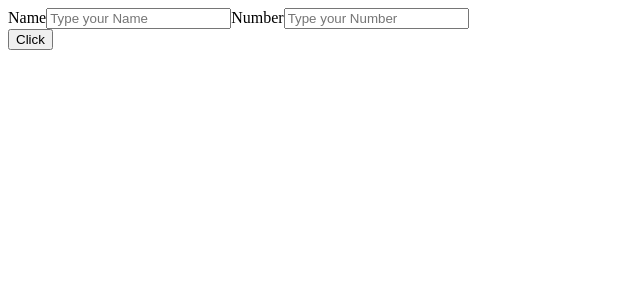
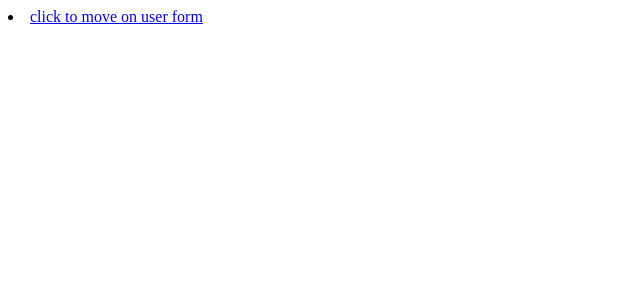
Before and after one commit to ManSOorcode/react-redux-thunk, a React (Vite) app: page /login in a window 1280 px wide. Shown: the top 300 px of the page, without its empty margins (0-640 px from the left). Built offline with nearby package versions, Linux system fonts and the light colour scheme; no server answers; data requests are answered from the project's data file.

Commit message:
✨ feat: set rout for all component

```diff
--- a/db.json
+++ b/db.json
@@ -19,36 +19,6 @@
       "id": 4,
       "name": "Isabela",
       "number": "345621324"
-    },
-    {
-      "name": "mansoor",
-      "number": "8282828282",
-      "id": 5
-    },
-    {
-      "name": "osama",
-      "number": "897674110",
-      "id": 6
-    },
-    {
-      "name": "kajal",
-      "number": "7895432324",
-      "id": 7
-    },
-    {
-      "name": "man",
-      "number": "33",
-      "id": 8
-    },
-    {
-      "name": "jjj",
-      "number": "234",
-      "id": 9
-    },
-    {
-      "name": "kk",
-      "number": "90",
-      "id": 10
     }
   ]
 }
--- a/src/App.jsx
+++ b/src/App.jsx
@@ -5,6 +5,10 @@ import { fetchUserData } from "./store/action";
 import { useDispatch, useSelector } from "react-redux";
 import UserData from "./component/UserData";
 import UserForm from "./component/UserForm";
+import { Route, Routes } from "react-router-dom";
+import Dashboard from "./component/Dashboard";
+import Login from "./component/login/Login";
+import Singup from "./component/signup/Signup";
 
 function App() {
   const result = useSelector((state) => state.result);
@@ -17,11 +21,21 @@ function App() {
     dispatch(fetchUserData());
   }, [dispatch]);
 
+  // return (
+  //   <>
+  //     <UserForm />
+  //     <UserData contacts={result} />
+  //   </>
+  // );
+
   return (
-    <>
-      <UserForm />
-      <UserData contacts={result} />
-    </>
+    <Routes>
+      <Route path="/" element={<Dashboard />} />
+      <Route path="login" element={<Login />} />
+      <Route path="singup" element={<Singup />} />
+      <Route path="login/form" element={<UserForm />} />
+      <Route path="login/form/data" element={<UserData contacts={result} />} />
+    </Routes>
   );
 }
 
--- /dev/null
+++ b/src/component/Dashboard.jsx
@@ -0,0 +1,23 @@
+import React from "react";
+import { Link, Outlet } from "react-router-dom";
+
+const Dashboard = () => {
+  return (
+    <div>
+      <h1>Dashboard</h1>
+
+      <nav>
+        <ul>
+          <li>
+            <Link to="/singup">Singup</Link>
+          </li>
+          <li>
+            <Link to="/login">Login</Link>
+          </li>
+        </ul>
+      </nav>
+    </div>
+  );
+};
+
+export default Dashboard;
--- a/src/component/UserData.jsx
+++ b/src/component/UserData.jsx
@@ -1,14 +1,25 @@
+/* eslint-disable react/prop-types */
+import { Link } from "react-router-dom";
+
 const UserData = ({ contacts }) => {
   //   const deletHandler = (e) => {
   //     console.log(e.target.value);
   //   };
-  return contacts.map((contact, i) => (
-    <div key={i}>
-      <div>{contact.name}</div>
-      <div>{contact.number}</div>
-      <button>Delete</button>
-    </div>
-  ));
+  return (
+    <>
+      <Link to=".." relative="path">
+        to form
+      </Link>
+
+      {contacts.map((contact, i) => (
+        <div key={i}>
+          <div>{contact.name}</div>
+          <div>{contact.number}</div>
+          <button>Delete</button>
+        </div>
+      ))}
+    </>
+  );
 };
 
 export default UserData;
--- a/src/component/UserForm.jsx
+++ b/src/component/UserForm.jsx
@@ -1,12 +1,15 @@
 import { useEffect, useState } from "react";
 import { useDispatch } from "react-redux";
 import { formUserContacts, postUserData } from "../store/action";
+import { Link, useNavigate } from "react-router-dom";
 
 const UserForm = () => {
   const [userContact, setUserContact] = useState({
     name: "",
     number: "",
   });
+
+  const navigate = useNavigate();
 
   const dispatch = useDispatch();
 
@@ -19,12 +22,17 @@ const UserForm = () => {
   const submitHandler = (e) => {
     e.preventDefault();
     // console.log(userContact);
-    dispatch(formUserContacts(userContact));
-    dispatch(postUserData(userContact));
+    // dispatch(formUserContacts(userContact));
+
     setUserContact({
       name: "",
       number: "",
     });
+
+    if (!userContact.name === "" && !userContact.number === "") {
+      dispatch(postUserData(userContact));
+      navigate("data");
+    }
   };
 
   //   useEffect(() => {
@@ -32,6 +40,10 @@ const UserForm = () => {
   // dispatch(postUserData(userContact));
   //   }, [userContact, dispatch]);
   return (
+    <>
+      <li>
+        <Link to="/">To Dashboard</Link>
+      </li>{" "}
       <form onSubmit={submitHandler}>
         <div>
           <label>Name</label>
@@ -51,6 +63,7 @@ const UserForm = () => {
         </div>
         <button>Click</button>
       </form>
+    </>
   );
 };
 
--- a/src/component/auth/firebaseAuth.js
+++ b/src/component/auth/firebaseAuth.js
@@ -2,11 +2,7 @@
 import { initializeApp } from "firebase/app";
 import { getAnalytics } from "firebase/analytics";
 import { getAuth } from "firebase/auth";
-// TODO: Add SDKs for Firebase products that you want to use
-// https://firebase.google.com/docs/web/setup#available-libraries
 
-// Your web app's Firebase configuration
-// For Firebase JS SDK v7.20.0 and later, measurementId is optional
 const firebaseConfig = {
   apiKey: "AIzaSyD8rp1fUsx_kblVCHlZpt5_OSGRfNliQfk",
   authDomain: "mansoor-contact-app.firebaseapp.com",
@@ -20,7 +16,7 @@ const firebaseConfig = {
 
 // Initialize Firebase
 const app = initializeApp(firebaseConfig);
-// const analytics = getAnalytics(app);
+
 const auth = getAuth();
 
 export { app, auth };
--- /dev/null
+++ b/src/component/login/Login.jsx
@@ -0,0 +1,12 @@
+import React from "react";
+import { Link } from "react-router-dom";
+
+const Login = () => {
+  return (
+    <li>
+      <Link to="form">click to move on user form</Link>
+    </li>
+  );
+};
+
+export default Login;
--- /dev/null
+++ b/src/component/signup/Signup.jsx
@@ -0,0 +1,12 @@
+import React from "react";
+import { Link } from "react-router-dom";
+
+const Signup = () => {
+  return (
+    <li>
+      <Link to="login">click to login</Link>
+    </li>
+  );
+};
+
+export default Signup;
--- a/src/main.jsx
+++ b/src/main.jsx
@@ -4,11 +4,14 @@ import App from "./App.jsx";
 // import "./index.css";
 import { Provider } from "react-redux";
 import { store } from "./store/store";
+import { BrowserRouter } from "react-router-dom";
 
 ReactDOM.createRoot(document.getElementById("root")).render(
   <React.StrictMode>
-    <Provider store={store}>
-      <App />
-    </Provider>
+    <BrowserRouter>
+      <Provider store={store}>
+        <App />
+      </Provider>
+    </BrowserRouter>
   </React.StrictMode>
 );
--- a/src/store/action.js
+++ b/src/store/action.js
@@ -25,7 +25,7 @@ export const fetchUserData = () => {
   return async (dispatch) => {
     dispatch(fetchInit());
     try {
-      const response = await fetch("http://localhost:3000/contacts.json");
+      const response = await fetch("http://localhost:3000/contacts");
       const data = await response.json();
       console.log(data);
       dispatch(fetchSucess(data));
```
Also changed, not shown: src/component/inputControl/InputControl.jsx (added, +7 -0 lines). Lines whose indentation alone changed are shown as unchanged.
